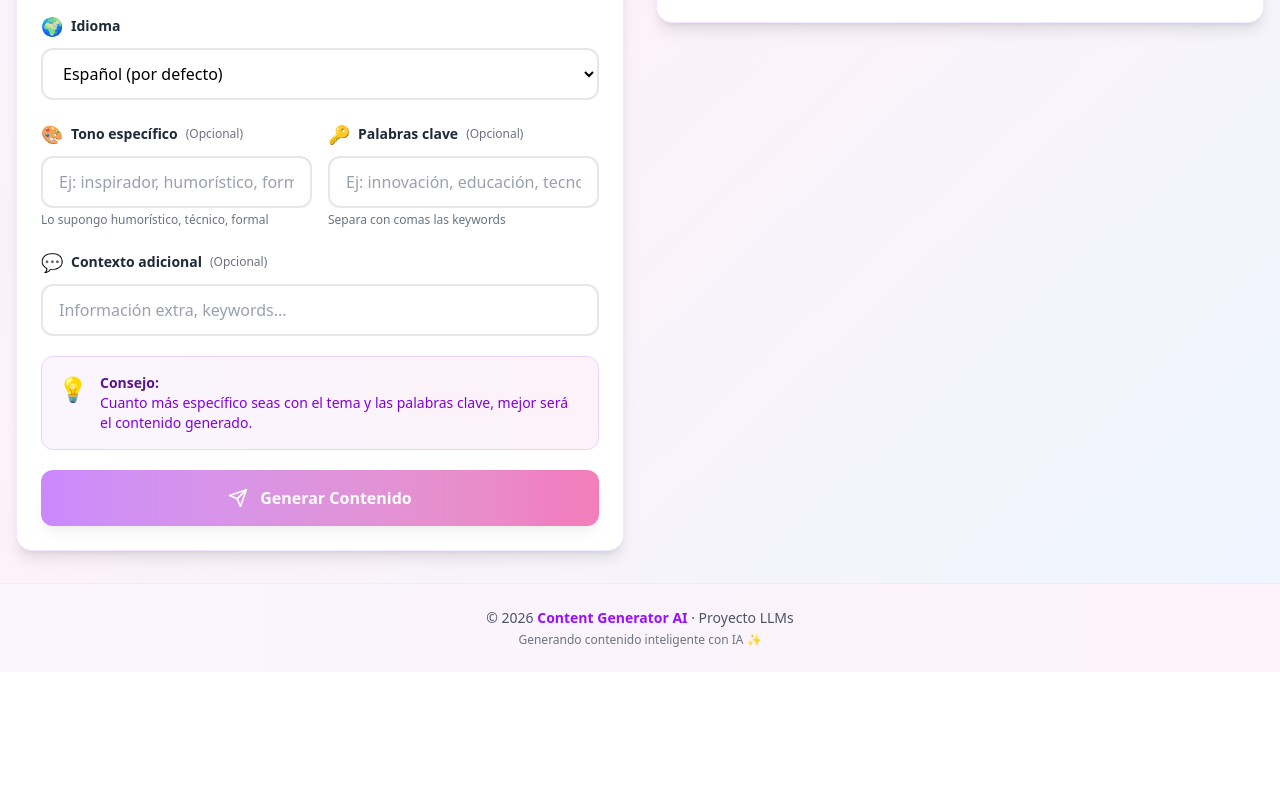
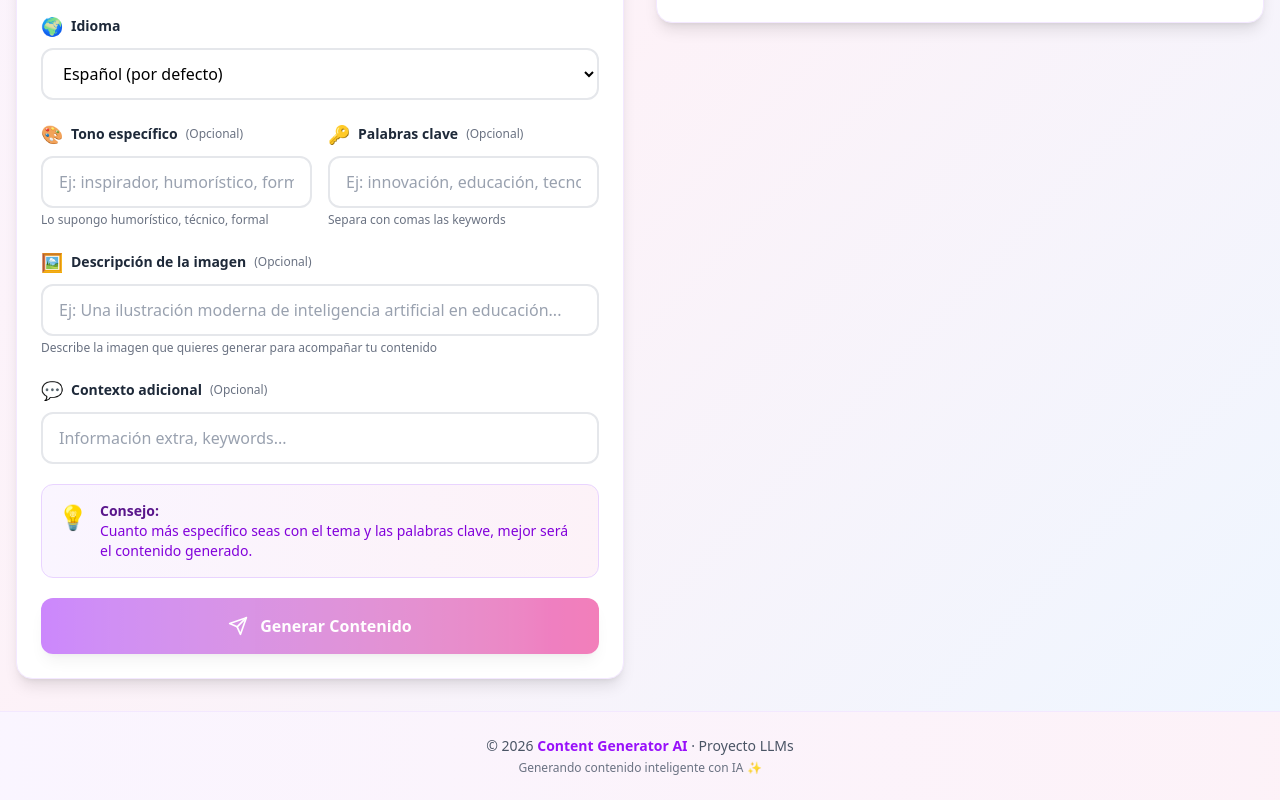
Before and after one commit to Bootcamp-IA-P5/Equipo_2_Proyecto_XI_LLMs_GENERADOR-DE-CONTENIDO, a React app in the folder frontend/: page / in a window 1280 px wide. Shown: the part 700-1500 px from the top of the page. Before the commit the page ends 1372 px from the top, so only its background shows below. Built offline with nearby package versions, Linux system fonts and the light colour scheme; no server answers; the HTML template or start-up script is replaced by a standard one.

Commit message:
feat: add image description field for custom image generation
- Add imagePrompt field to form state
- Add image description input in ContentForm
- Send image_prompt to backend API
- Falls back to topic if no image description provided
- Users can now describe what image they want generated

```diff
--- a/frontend/src/components/ContentForm.jsx
+++ b/frontend/src/components/ContentForm.jsx
@@ -10,6 +10,7 @@ const ContentForm = ({ config, onSubmit, loading }) => {
     additionalContext: '',
     tone: '',
     keywords: '',
+    imagePrompt: '',
     llmProvider: 'groq',
     language: 'es',
   });
@@ -157,6 +158,26 @@ const ContentForm = ({ config, onSubmit, loading }) => {
         </div>
       </div>
 
+      {/* Image Description */}
+      <div>
+        <label className="flex items-center gap-2 text-sm font-semibold text-gray-800 mb-2" htmlFor="imagePrompt">
+          <span className="text-lg">🖼️</span>
+          Descripción de la imagen
+          <span className="text-xs text-gray-500 font-normal">(Opcional)</span>
+        </label>
+        <input
+          id="imagePrompt"
+          type="text"
+          value={formData.imagePrompt}
+          onChange={(e) => handleChange('imagePrompt', e.target.value)}
+          placeholder="Ej: Una ilustración moderna de inteligencia artificial en educación..."
+          className="w-full px-4 py-3 border-2 border-gray-200 rounded-xl focus:border-purple-400 focus:ring focus:ring-purple-100 transition-all placeholder:text-gray-400"
+        />
+        <p className="text-xs text-gray-500 mt-1">
+          Describe la imagen que quieres generar para acompañar tu contenido
+        </p>
+      </div>
+
       {/* Additional Context */}
       <div>
         <label className="flex items-center gap-2 text-sm font-semibold text-gray-800 mb-2" htmlFor="additionalContext">
--- a/frontend/src/hooks/useContentGenerator.js
+++ b/frontend/src/hooks/useContentGenerator.js
@@ -46,6 +46,7 @@ export const useContentGenerator = () => {
         additional_context: formData.additionalContext || '',
         tone: formData.tone || '',
         keywords: formData.keywords || '',
+        image_prompt: formData.imagePrompt || formData.topic,
         llm_provider: formData.llmProvider,
         language:  LANGUAGE_MAP[formData.language] || 'Spanish',
       });
```
